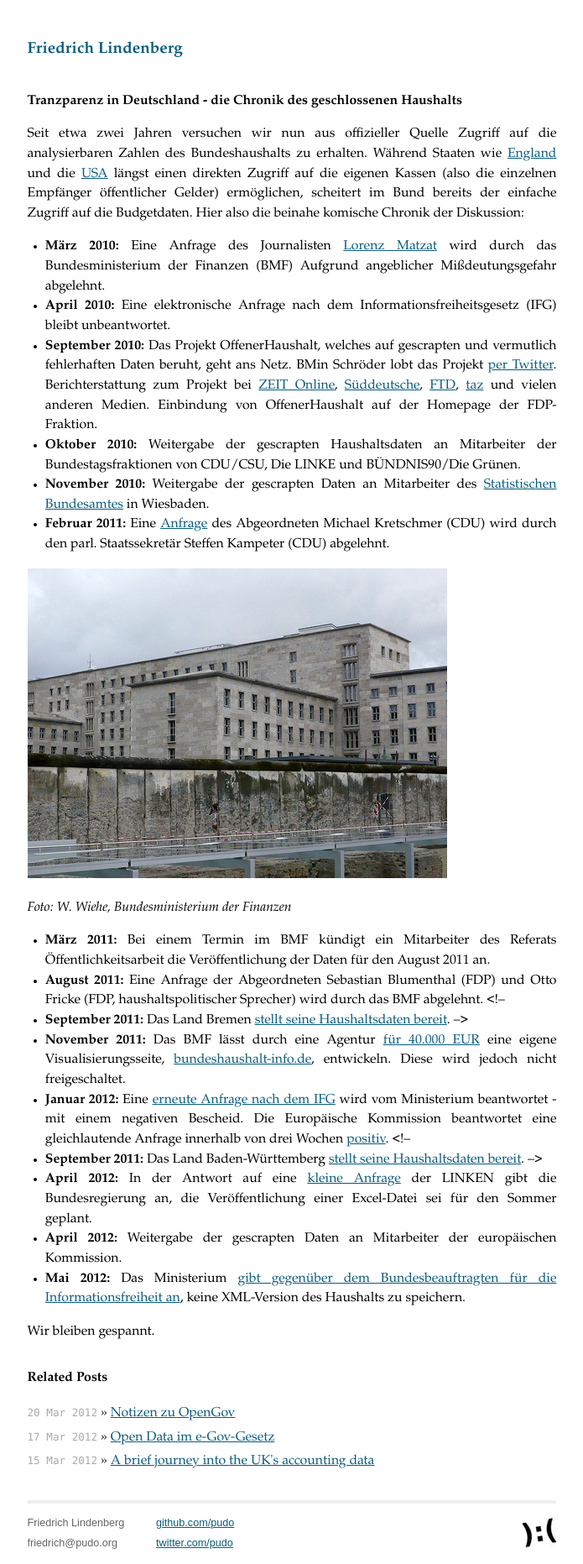
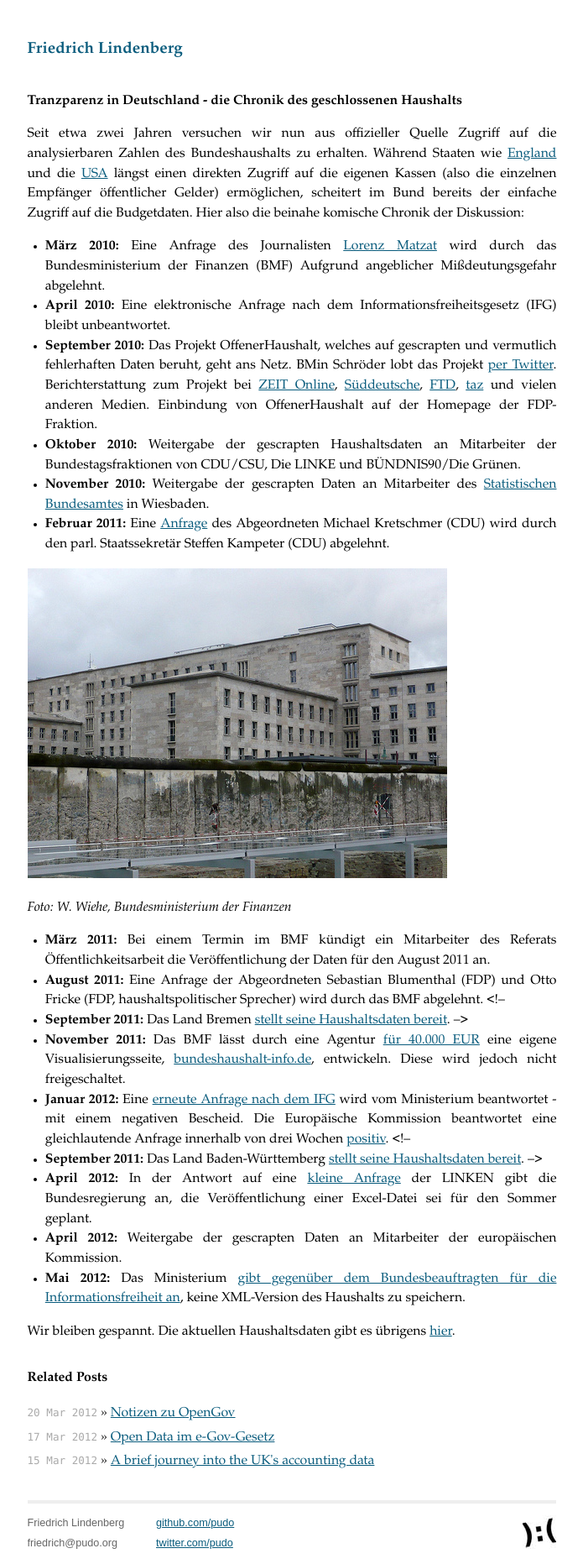
Before and after one commit to pudo/pudo.org, a Jekyll site: the page built from _posts/2012-05-08-haushalt.md, in a window 1280 px wide. Shown: the whole page at 84% size, without its empty margins (292-987 px from the left). Built offline with Jekyll 4.4.1, drawn with Linux system fonts in a browser that asks for light colours; Markdown is read by kramdown in place of the engine named in the settings.

Commit message:
Link to OpenSpending.

```diff
--- a/_posts/2012-05-08-haushalt.md
+++ b/_posts/2012-05-08-haushalt.md
@@ -56,4 +56,4 @@ auf die Budgetdaten. Hier also die beinahe komische Chronik der Diskussion:
 * **Mai 2012:** Das Ministerium [gibt gegenüber dem Bundesbeauftragten für die Informationsfreiheit
   an](https://fragdenstaat.de/anfrage/stellungnahme-des-bmf-zur-anfrage-bundeshaushalt-im-xml-format/), keine XML-Version des Haushalts zu speichern.
 
-Wir bleiben gespannt.
+Wir bleiben gespannt. Die aktuellen Haushaltsdaten gibt es übrigens [hier](http://openspending.org/de-bund).
```
